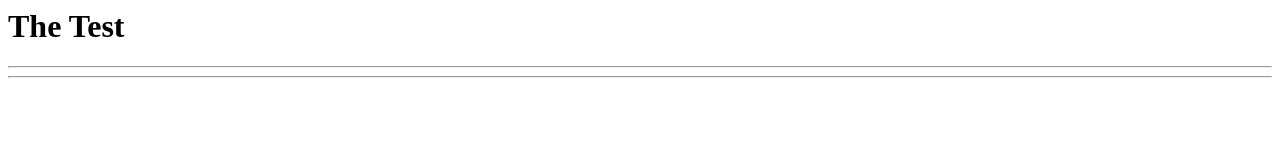
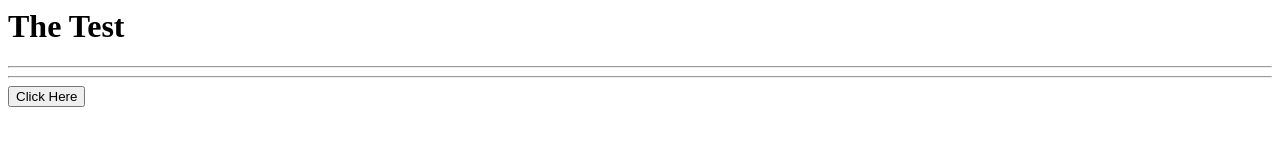
Before and after one commit to msanjaykumar5/wije, a plain HTML site: page index.html in a window 1280 px wide. Drawn offline with Linux system fonts and the light colour scheme.

Commit message:
Update index.html

```diff
--- a/index.html
+++ b/index.html
@@ -6,6 +6,6 @@
 <h1>The Test</h1>
 <hr>
 <hr>
-
+<a href="https://msanjaykumar5.github.io/ext/"><button>Click Here</button></a>
 </body>
 </html>
```
